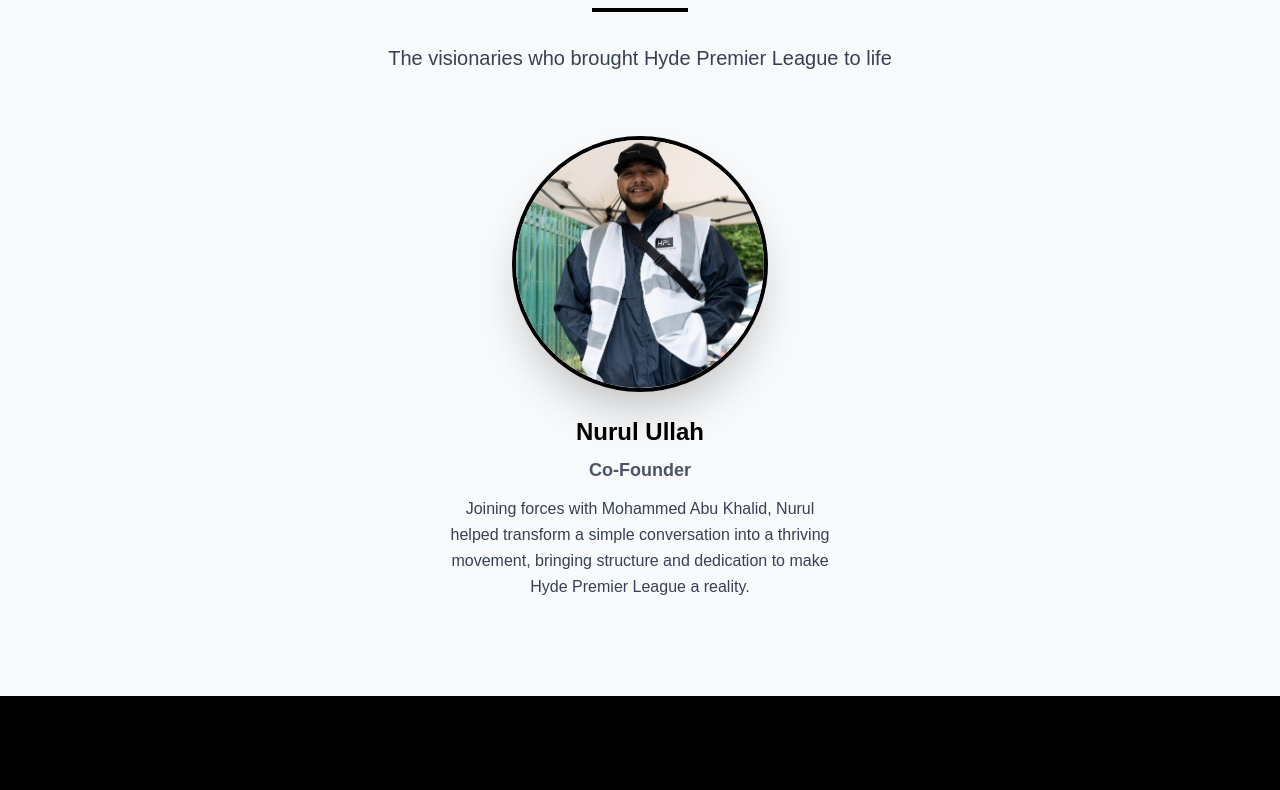
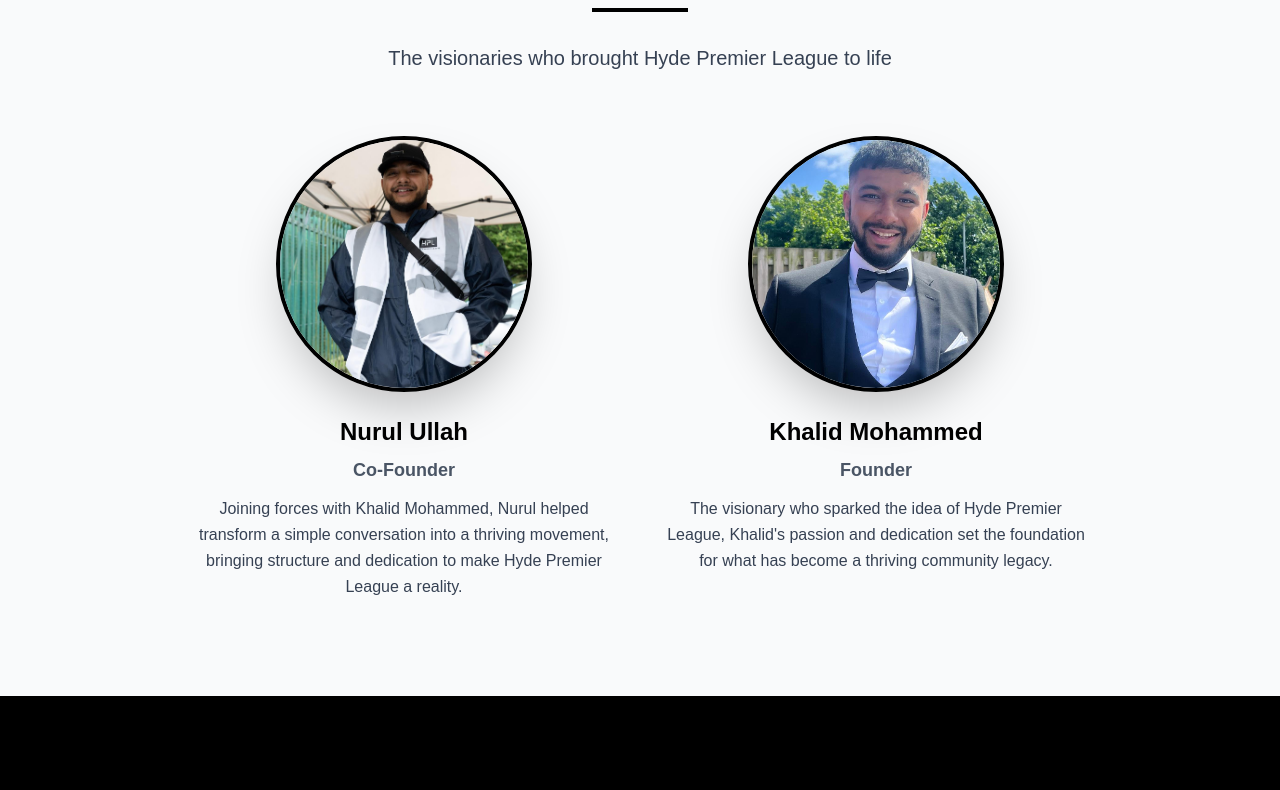
Before and after one commit to syed9569a/hyde-premier-league-app, a Next.js app: page /about in a window 1280 px wide. Shown: the part 1412-2202 px from the top of the page. Built offline with nearby package versions, Linux system fonts and the light colour scheme.

Commit message:
added the other founder

```diff
--- a/app/about/page.tsx
+++ b/app/about/page.tsx
@@ -32,7 +32,7 @@
             </p>
 
             <p>
-              That spark truly ignited when <strong>Mohammed Abu Khalid</strong> first approached the idea and shared it with his close friend <strong>Nurul</strong>. What started as a casual conversation soon became a movement. Four remarkable years on, that single idea has transformed into a thriving legacy of multiple summer and winter leagues, alongside eagerly anticipated tournaments that have become fixtures in the community calendar. Week after week, season after season, football has become the language that unites everyone.
+              That spark truly ignited when <strong>Khalid Mohammed</strong> first approached the idea and shared it with his close friend <strong>Nurul</strong>. What started as a casual conversation soon became a movement. Four remarkable years on, that single idea has transformed into a thriving legacy of multiple summer and winter leagues, alongside eagerly anticipated tournaments that have become fixtures in the community calendar. Week after week, season after season, football has become the language that unites everyone.
             </p>
 
             <p>
@@ -59,8 +59,9 @@
             </p>
           </div>
 
-          <div className="flex justify-center">
-            <div className="text-center max-w-sm">
+          <div className="grid md:grid-cols-2 gap-12 max-w-4xl mx-auto">
+            {/* Founder 1 */}
+            <div className="text-center">
               <div className="relative w-64 h-64 mx-auto mb-6 rounded-full overflow-hidden border-4 border-black shadow-2xl">
                 <Image
                   src="/founder_1.jpg"
@@ -73,7 +74,25 @@
               <h3 className="text-2xl font-bold text-black mb-2">Nurul Ullah</h3>
               <p className="text-lg text-gray-600 font-semibold mb-3">Co-Founder</p>
               <p className="text-gray-700 leading-relaxed">
-                Joining forces with Mohammed Abu Khalid, Nurul helped transform a simple conversation into a thriving movement, bringing structure and dedication to make Hyde Premier League a reality.
+                Joining forces with Khalid Mohammed, Nurul helped transform a simple conversation into a thriving movement, bringing structure and dedication to make Hyde Premier League a reality.
+              </p>
+            </div>
+
+            {/* Founder 2 */}
+            <div className="text-center">
+              <div className="relative w-64 h-64 mx-auto mb-6 rounded-full overflow-hidden border-4 border-black shadow-2xl">
+                <Image
+                  src="/founder_2.jpeg"
+                  alt="Khalid Mohammed"
+                  fill
+                  className="object-cover"
+                  unoptimized
+                />
+              </div>
+              <h3 className="text-2xl font-bold text-black mb-2">Khalid Mohammed</h3>
+              <p className="text-lg text-gray-600 font-semibold mb-3">Founder</p>
+              <p className="text-gray-700 leading-relaxed">
+                The visionary who sparked the idea of Hyde Premier League, Khalid's passion and dedication set the foundation for what has become a thriving community legacy.
               </p>
             </div>
           </div>
```
Also changed, not shown: public/founder_2.jpeg (added).
